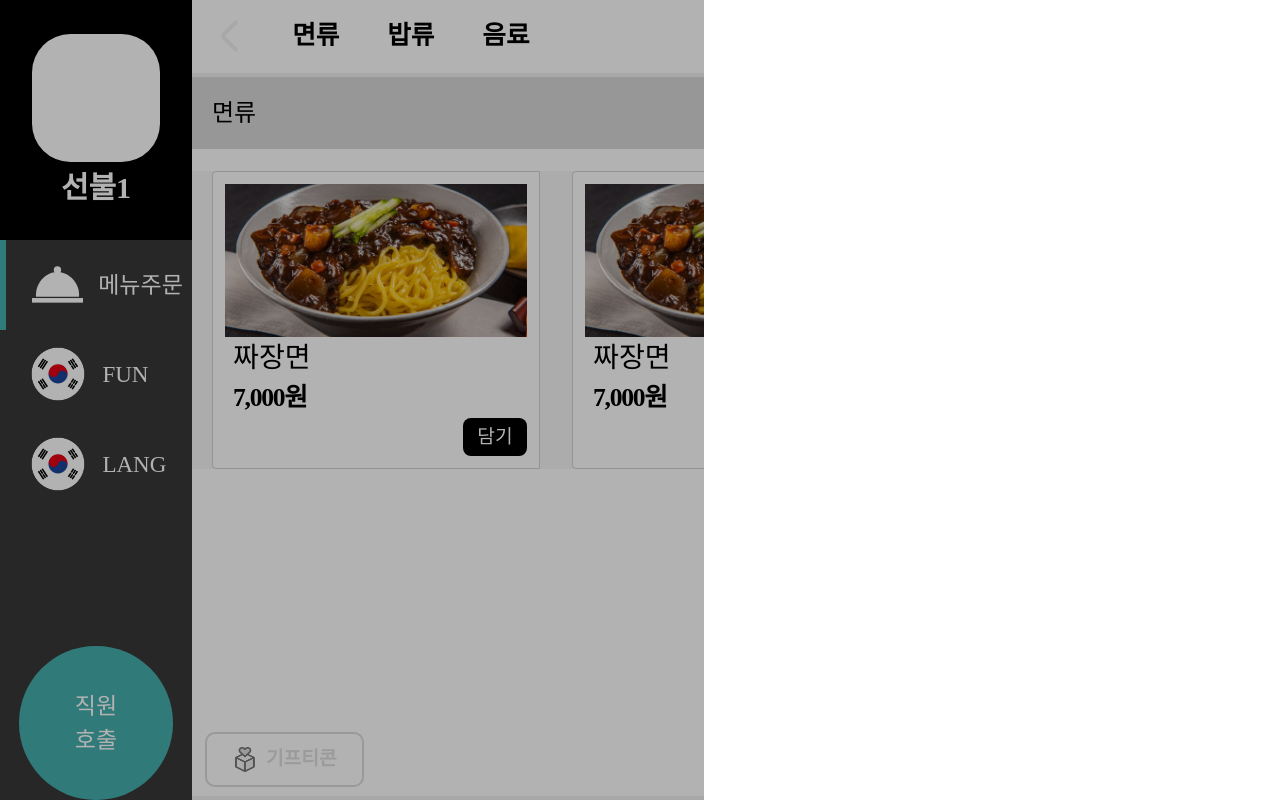
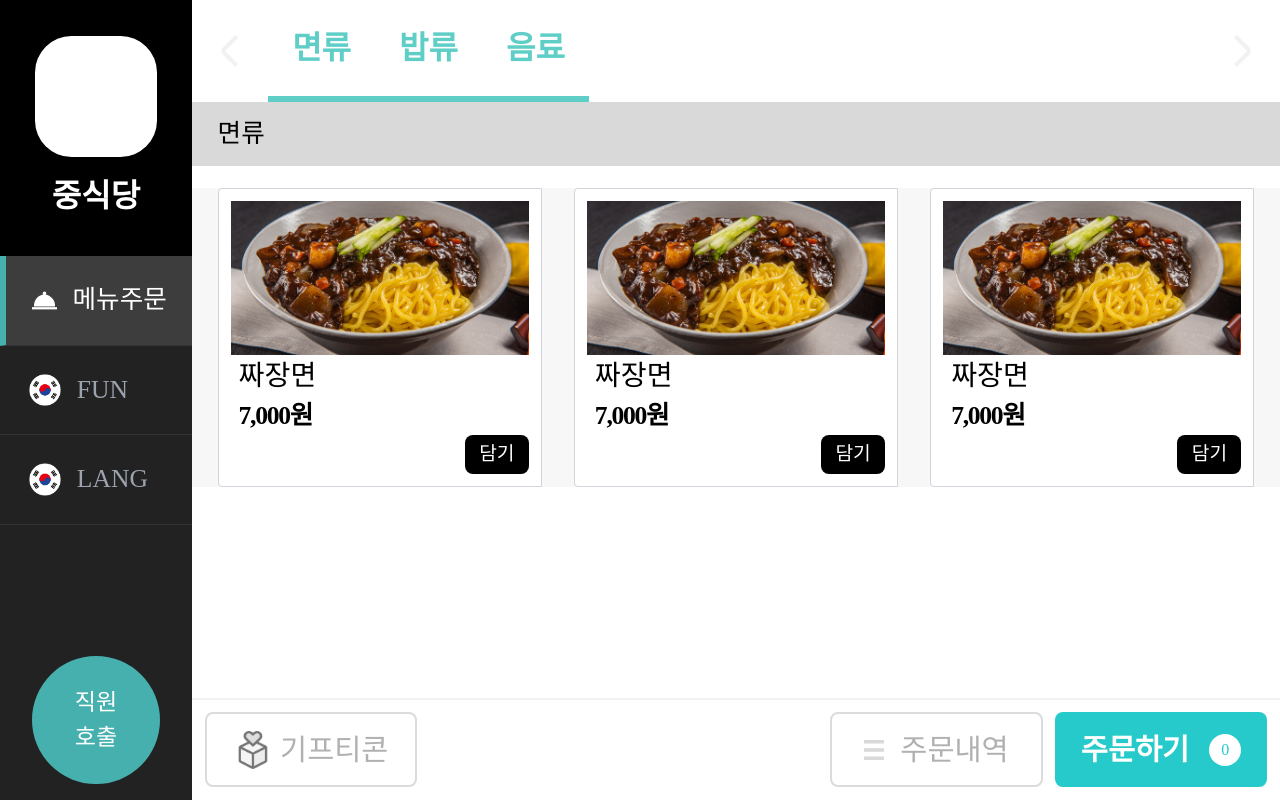
Before and after one commit to Blank-Check-Capstone/frontend, a React (Create React App) app: page / in a window 1280 px wide. Built offline with nearby package versions, Linux system fonts and the light colour scheme; a web font is replaced by a local one.

Commit message:
비율 재수정

```diff
--- a/src/components/OrderBoard/Center.jsx
+++ b/src/components/OrderBoard/Center.jsx
@@ -2,7 +2,7 @@ import Menus from "./Center/Menus";
 
 const Center = () => {
   return (
-    <div className="w-full my-[6vw]">
+    <div className="w-full my-[8vw]">
       <Menus />
     </div>
   );
--- a/src/components/OrderBoard/Center/Menus.jsx
+++ b/src/components/OrderBoard/Center/Menus.jsx
@@ -22,10 +22,10 @@ const Menus = ({ title }) => {
 
   return (
     <div>
-      <div className="w-full h-[10%] bg-[#D9D9D9] flex items-center text-2xl p-5">
+      <div className="w-full h-[5vw] bg-[#D9D9D9] flex items-center text-[2vw] pl-[2vw]">
         면류
       </div>
-      <div className="grid grid-cols-3 px-5 auto-rows-[minmax(23vw,_auto)] justify-center gap-8 mt-[2%] bg-[#f7f7f7]">
+      <div className="grid grid-cols-3 px-[2vw] auto-rows-[minmax(23vw,_auto)] justify-center items-center gap-8 mt-[2%] bg-[#f7f7f7]">
         {menuList.map((menu) => (
           <Menu name={menu.name} price={menu.price} image={menu.image} />
         ))}
--- a/src/components/OrderBoard/Footer.jsx
+++ b/src/components/OrderBoard/Footer.jsx
@@ -2,16 +2,16 @@ import gifts_image from "../../assets/images/gifts_image.png";
 
 const Footer = () => {
   return (
-    <div className="fixed w-[85vw] bottom-0 left-[15vw] flex h-[8vw] max-h-[6vw] border-b-4 border-[#F1F1F1] bg-white items-center px-[1%] gap-3">
-      <div className="w-[15%] h-[75%] border-2 border-[#DBDBDB]  bg-white rounded-[10px] flex items-center justify-center gap-2 ">
+    <div className="fixed w-[85vw] bottom-0 left-[15vw] flex h-[8vw] border-t-2 border-t-[#F1F1F1] bg-white items-center px-[1%] gap-3">
+      <div className="w-[20%] h-[75%] border-[0.2vw] border-[#DBDBDB] bg-white rounded-lg flex items-center justify-center gap-2 ">
         <img
           src={gifts_image}
           alt="선물하기 사진"
-          className="w-[2vw] h-[2vw]"
+          className="w-[3vw] h-[3vw]"
         />
-        <div className="text-[#DFDFDF] text-[1.5vw] font-bold">기프티콘</div>
+        <div className="text-[#b0b0b0] text-[2.3vw]">기프티콘</div>
       </div>
-      <div className="w-[15%] h-[75%] border-2 border-[#DBDBDB]  bg-white rounded-[10px] flex items-center justify-center gap-4 ml-auto">
+      <div className="w-[20%] h-[75%] border-[0.2vw] border-[#DBDBDB] bg-white rounded-lg flex items-center justify-center gap-4 ml-auto">
         <svg
           xmlns="http://www.w3.org/2000/svg"
           viewBox="0 0 34 34"
@@ -22,10 +22,10 @@ const Footer = () => {
           <rect y="14.0001" width="34" height="6" fill="#D9D9D9" />
           <rect y="28.0001" width="34" height="6" fill="#D9D9D9" />
         </svg>
-        <div className="text-[#DFDFDF] text-[1.5vw] font-bold">주문내역</div>
+        <div className="text-[#b0b0b0] text-[2.3vw]">주문내역</div>
       </div>
-      <div className="w-[20%] h-[75%] bg-[#27CACA] rounded-[10px] flex items-center justify-center gap-5 ">
-        <div className="text-white text-[1.5vw] font-bold">주문하기</div>
+      <div className="w-[20%] h-[75%] bg-[#27CACA] rounded-lg flex items-center justify-center gap-5 ">
+        <div className="text-white text-[2.3vw] font-semibold">주문하기</div>
         <div className="w-[2.5vw] h-[2.5vw] bg-white rounded-full flex items-center justify-center text-[#27CACA]">
           0
         </div>
--- a/src/components/OrderBoard/Header.jsx
+++ b/src/components/OrderBoard/Header.jsx
@@ -4,7 +4,7 @@ const Header = () => {
   const categorys = ["면류", "밥류", "음료"];
 
   return (
-    <div className="fixed w-[85vw] top-0 left-[15vw] flex h-[8vw] max-h-[6vw] border-b-4 border-[#F1F1F1] bg-white">
+    <div className="fixed w-[85vw] top-0 left-[15vw] flex h-[8vw] border-b-1 border-[#F1F1F1] bg-white">
       <div className="w-[7%] h-full bg-white items-center justify-center flex">
         <svg
           xmlns="http://www.w3.org/2000/svg"
--- a/src/components/OrderBoard/Header/Category.jsx
+++ b/src/components/OrderBoard/Header/Category.jsx
@@ -1,6 +1,6 @@
 const Category = ({ title }) => {
   return (
-    <div className="flex text-[2vw] font-semibold items-center justify-center px-6 py-2">
+    <div className="flex text-[2.5vw] text-[#5FCEC7] font-semibold items-center justify-center px-6 py-2 border-b-[0.5vw] border-b-[#5FCEC7]">
       {title}
     </div>
   );
--- /dev/null
+++ b/src/components/OrderBoard/Modal/Detail/MenuInfo.jsx
@@ -0,0 +1,5 @@
+const MenuInfo = () => {
+  return <div className="w-[40%] h-full bg-red-500"></div>;
+};
+
+export default MenuInfo;
--- /dev/null
+++ b/src/components/OrderBoard/Modal/MenuDetail.jsx
@@ -0,0 +1,14 @@
+import MenuInfo from "./Detail/MenuInfo";
+
+const MenuDetail = () => {
+  return (
+    <div className="w-full h-full fixed flex justify-center items-center z-10">
+      <div className="w-[85%] h-[85%] bg-white relative z-[2] p-10 rounded-lg">
+        <MenuInfo />
+      </div>
+      <div className="w-full h-full bg-black opacity-30 absolute top-0 left-0 z-[1]"></div>
+    </div>
+  );
+};
+
+export default MenuDetail;
--- a/src/components/OrderBoard/Modal/Shopping.jsx
+++ b/src/components/OrderBoard/Modal/Shopping.jsx
@@ -1,10 +1,10 @@
 const Shopping = () => {
-    return <div className="w-full h-full fixed z-10">
-        <div className="w-[45vw] h-full bg-white absolute top-0 right-0 z-[2]">
+  return (
+    <div className="w-full h-full fixed z-10">
+      <div className="w-[45vw] h-full bg-white absolute top-0 right-0 z-[2]"></div>
+      <div className="w-full h-full bg-black opacity-30 absolute top-0 left-0 z-[1]"></div>
+    </div>
+  );
+};
 
-        </div>
-        <div className="w-full h-full bg-black opacity-30 absolute top-0 left-0 z-[1]"></div>
-    </div>
-}
-
-export default Shopping
+export default Shopping;
--- a/src/components/OrderBoard/Side/Menu.jsx
+++ b/src/components/OrderBoard/Side/Menu.jsx
@@ -1,13 +1,26 @@
-const Menu = ({id, title, icon, selected}) => {
-
-    return (
-      <div className={`flex h-[7vw] w-[100%] items-center pl-[2vw] ${selected ? "gap-[1.2vw] border-l-[0.5vw] border-[#46B0AE]" : "gap-[1vw]"}` }>
-        <img className={`${id == 1 ? "w-[4vw] h-[4vw]" : "w-[5vw] h-[5vw]"}`} src={icon} alt={title} />
-        <div className="text-[1.8vw] font-medium text-white">
-          {title}
-        </div>
+const Menu = ({ id, title, icon, selected }) => {
+  return (
+    <div
+      className={`flex h-[7vw] w-[100%] items-center pl-[2vw] border-b-[0.1vw] border-b-[#343434] ${
+        selected
+          ? "gap-[1.2vw] border-l-[0.5vw] border-l-[#46B0AE] bg-[#3d3d3d]"
+          : "gap-[1vw]"
+      }`}
+    >
+      <img
+        className={`${id == 1 ? "w-[2vw] h-[2vw]" : "w-[3vw] h-[3vw]"}`}
+        src={icon}
+        alt={title}
+      />
+      <div
+        className={`text-[2vw] font-medium ${
+          selected ? "text-white" : "text-gray-400"
+        }`}
+      >
+        {title}
       </div>
-    );
-}
+    </div>
+  );
+};
 
 export default Menu;
--- a/src/pages/OrderBoard.jsx
+++ b/src/pages/OrderBoard.jsx
@@ -1,39 +1,41 @@
 import Main from "../components/OrderBoard/Main";
 import Menu from "../components/OrderBoard/Side/Menu";
 import KoreanFlag from "../assets/images/KoreanFlag.png";
-import MenuOrderIcon from "../assets/images/menuOrder.svg"
-import Shopping from "../components/OrderBoard/Modal/Shopping";
+import MenuOrderIcon from "../assets/images/menuOrder.svg";
 
 const menuList = [
-  { id: 1, title: '메뉴주문', icon: MenuOrderIcon, selected: true },
-  { id: 2, title: 'FUN', icon: KoreanFlag, selected: false },
-  { id: 3, title: 'LANG', icon: KoreanFlag, selected: false },
-]
+  { id: 1, title: "메뉴주문", icon: MenuOrderIcon, selected: true },
+  { id: 2, title: "FUN", icon: KoreanFlag, selected: false },
+  { id: 3, title: "LANG", icon: KoreanFlag, selected: false },
+];
 
 const OrderBoard = () => {
   return (
     <div className="flex w-full h-screen">
+      {/* <MenuDetail /> */}
 
-      <Shopping />
-
-      <div className="fixed flex flex-col top-0 w-v[15vw] h-full bg-[#393939] z-0">
-        <div className="w-[100%] h-[20vw] bg-[#000] max-h-60 flex flex-col gap-2 items-center justify-center">
-          <div className="w-[10vw] h-[10vw] max-w-40 max-h-40 rounded-[30%] bg-white"></div>
-          <div className="text-white text-3xl font-semibold">선불1</div>
+      <div className="fixed flex flex-col top-0 w-[15vw] h-full bg-[#222222] z-0">
+        <div className="w-[100%] h-[20vw] bg-[#000] flex flex-col gap-[1.2vw] items-center justify-center">
+          <div className="w-[9.5vw] h-[9.5vw] max-w-40 max-h-40 rounded-[30%] bg-white"></div>
+          <div className="text-white text-[2.5vw] font-semibold">중식당</div>
         </div>
         <div className="flex-1 flex flex-col justify-between">
           <div className="h-full flex flex-col overflow-auto">
-            {
-            /* <Menu title="메뉴주문" icon={<MenuOrderIcon />} selected={true} />
+            {/* <Menu title="메뉴주문" icon={<MenuOrderIcon />} selected={true} />
             <Menu title="FUN" icon={<img src={KoreanFlag} alt="태극기" className="h-[5vw] w-[5vw]" />} selected={false} />
-            <Menu title="LANG" icon={<img src={KoreanFlag} alt="태극기" className="h-[5vw] w-[5vw]" />} selected={false} /> */
-            }
-            {menuList.map(menu => (
-              <Menu key={menu.id} id={menu.id} title={menu.title} icon={menu.icon} selected={menu.selected} />
+            <Menu title="LANG" icon={<img src={KoreanFlag} alt="태극기" className="h-[5vw] w-[5vw]" />} selected={false} /> */}
+            {menuList.map((menu) => (
+              <Menu
+                key={menu.id}
+                id={menu.id}
+                title={menu.title}
+                icon={menu.icon}
+                selected={menu.selected}
+              />
             ))}
           </div>
-          <div className="flex flex-1 w-[15vw] h-[15vw] items-center justify-center">
-            <div className="bg-[#46B0AE] text-white rounded-[50%] w-[12vw] h-[12vw] flex justify-center items-center">
+          <div className="flex flex-1 w-[15vw] h-[15vw] items-center justify-center relative">
+            <div className="bg-[#46B0AE] text-white rounded-[50%] w-[10vw] h-[10vw] flex justify-center items-center absolute bottom-4">
               <div className="text-center text-[1.8vw]">
                 직원
                 <br />
```
